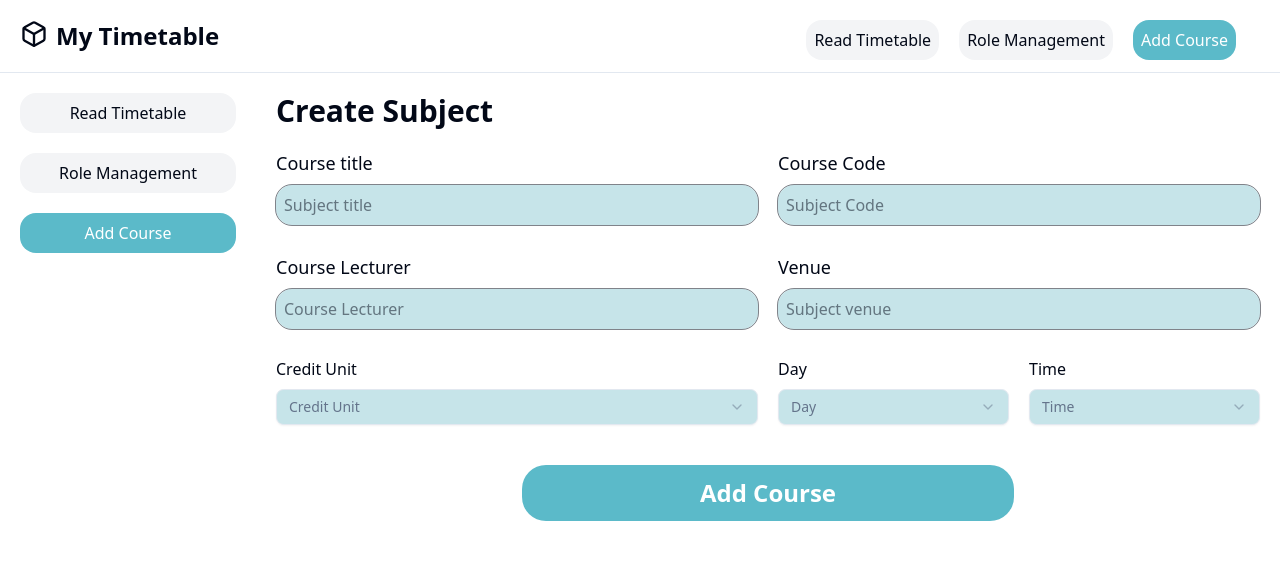
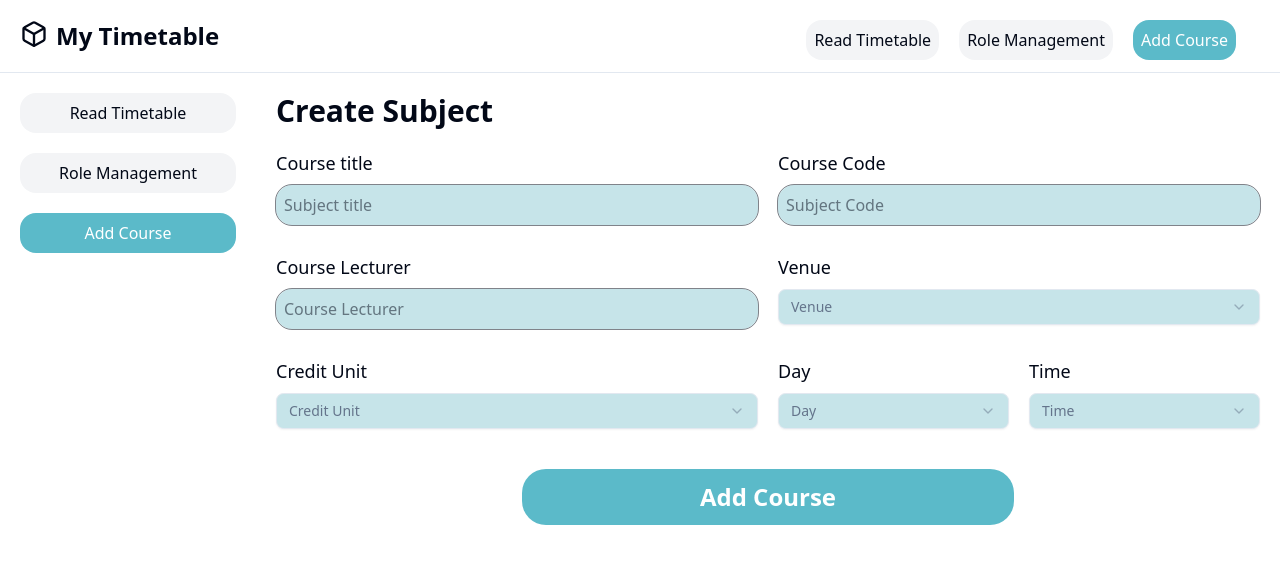
Before and after one commit to bin-abdoul/Timetable, a React (Vite) app: page /AddCourse in a window 1280 px wide. Shown: the top 564 px of the page. Built offline with nearby package versions, Linux system fonts and the light colour scheme; a web font is replaced by a local one.

Commit message:
All pages done

```diff
--- a/package.json
+++ b/package.json
@@ -42,6 +42,7 @@
     "react-hook-form": "^7.54.2",
     "react-redux": "^9.2.0",
     "react-router-dom": "^7.1.3",
+    "react-toastify": "^11.0.5",
     "recharts": "^2.15.1",
     "redux-persist": "^6.0.0",
     "sonner": "^2.0.3",
--- a/src/App.tsx
+++ b/src/App.tsx
@@ -18,7 +18,7 @@ export default function App() {
         <Route index element={<ReadTimetable />} />
         <Route path="RoleManagement" element={<RoleManagement />} />
         <Route path="AddCourse" element={<AddCourse />} />
-        <Route path="userInfo" element={<UserInfo />} />
+        <Route path="/userInfo/:userId" element={<UserInfo />} />
         <Route path="ReadTimetable" element={<ReadTimetable />} />
       </Route>
     </Routes>
--- a/src/MainPages/AddCourse.tsx
+++ b/src/MainPages/AddCourse.tsx
@@ -6,9 +6,10 @@ import {
   SelectValue,
 } from "@/components/ui/select";
 import React from "react";
+import { toast } from "react-toastify";
 
-export default function EditTimetable() {
-  const [formData, setFormData] = React.useState({
+export default function AddCourse() {
+  const [courseData, setCourseData] = React.useState({
     title: "",
     code: "",
     time: "",
@@ -17,122 +18,131 @@ export default function EditTimetable() {
     lecturer: "",
     creditUnit: "",
   });
+
   const handleChange = (e: React.ChangeEvent<HTMLInputElement>) => {
-    setFormData({ ...formData, [e.target.name]: e.target.value });
+    setCourseData({ ...courseData, [e.target.name]: e.target.value });
   };
 
-  const handleSubmit = (e: React.FormEvent) => {
+  const handleSubmit = async (e: React.FormEvent) => {
     e.preventDefault();
-    console.log("Submitting:", formData);
+
+    const { title, code, time, day, venue, lecturer, creditUnit } = courseData;
+    if (
+      !title ||
+      !code ||
+      !time ||
+      !day ||
+      !venue ||
+      !lecturer ||
+      !creditUnit
+    ) {
+      toast.error("Please fill out all fields!");
+      return;
+    }
+
+    try {
+      const res = await fetch("/api/courses", {
+        method: "POST",
+        headers: { "Content-Type": "application/json" },
+        body: JSON.stringify(courseData),
+      });
+
+      if (!res.ok) throw new Error("Failed to add course");
+
+      toast.success("Course added successfully!");
+      setCourseData({
+        title: "",
+        code: "",
+        time: "",
+        day: "",
+        venue: "",
+        lecturer: "",
+        creditUnit: "",
+      });
+    } catch (err) {
+      console.error(err);
+      toast.error("Error adding course.");
+    }
   };
+
   return (
     <div className="flex flex-col gap-5">
-      <div className="">
-        <h1 className="font-bold text-3xl">Create Subject</h1>
-      </div>
-      <form action="" onSubmit={handleSubmit}>
+      <h1 className="font-bold text-3xl">Create Subject</h1>
+
+      <form onSubmit={handleSubmit}>
         <div className="grid grid-cols-2 gap-5">
           <Inputs
             title="Course title"
             id="title"
             placeholder="Subject title"
-            value={formData.title}
+            value={courseData.title}
             onChange={handleChange}
           />
-
           <Inputs
             title="Course Code"
             id="code"
             placeholder="Subject Code"
-            value={formData.code}
+            value={courseData.code}
             onChange={handleChange}
           />
           <Inputs
             title="Course Lecturer"
             id="lecturer"
             placeholder="Course Lecturer"
-            value={formData.lecturer}
+            value={courseData.lecturer}
             onChange={handleChange}
           />
-          <Inputs
-            title="Venue"
-            id="venue"
-            placeholder="Subject venue"
-            value={formData.venue}
-            onChange={handleChange}
+          <SelectField
+            label="Venue"
+            placeholder="Venue"
+            value={courseData.venue}
+            options={["Room A", "Room B", "Room C", "Room D", "Room E"]}
+            onChange={(val) => setCourseData({ ...courseData, venue: val })}
           />
-          <div className="">
-            <label htmlFor="" className="font-medium">
-              Credit Unit
-            </label>
-            <Select
-              onValueChange={(val) =>
-                setFormData({ ...formData, creditUnit: val })
-              }
-            >
-              <SelectTrigger className="w-[100%] bg-[#48a9b84f] mt-2">
-                <SelectValue placeholder="Credit Unit" />
-              </SelectTrigger>
-              <SelectContent>
-                <SelectItem value="0">One</SelectItem>
-                <SelectItem value="1">Two</SelectItem>
-                <SelectItem value="2">Three</SelectItem>
-                <SelectItem value="3">Four</SelectItem>
-              </SelectContent>
-            </Select>
-          </div>
-          <div className="flex gap-5 justify-evenly">
-            <div className="w-full">
-              <label htmlFor="" className="font-medium">
-                Day
-              </label>
-              <Select
-                onValueChange={(val) =>
-                  setFormData({ ...formData, day: val })
-                }
-              >
-                <SelectTrigger className="w-[100%] bg-[#48a9b84f] mt-2">
-                  <SelectValue placeholder="Day" />
-                </SelectTrigger>
-                <SelectContent>
-                  <SelectItem value="0">Monday</SelectItem>
-                  <SelectItem value="1">Tuesday</SelectItem>
-                  <SelectItem value="2">Wednessday</SelectItem>
-                  <SelectItem value="3">Thursday</SelectItem>
-                  <SelectItem value="4">Friday</SelectItem>
-                </SelectContent>
-              </Select>
-            </div>
-            <div className="w-full">
-              <label htmlFor="" className="font-medium">
-                Time
-              </label>
-              <Select
-                onValueChange={(val) =>
-                  setFormData({ ...formData, time: val })
-                }
-              >
-                <SelectTrigger className="w-[100%] bg-[#48a9b84f] mt-2">
-                  <SelectValue placeholder="Time" />
-                </SelectTrigger>
-                <SelectContent>
-                  <SelectItem value="1">8:00AM -- 10:00AM</SelectItem>
-                  <SelectItem value="2">10:00AM -- 12:00PM</SelectItem>
-                  <SelectItem value="3">12:00PM -- 1:00PM</SelectItem>
-                  <SelectItem value="4">2:00PM -- 4:00PM</SelectItem>
-                  <SelectItem value="5">4:00PM -- 6:00PM</SelectItem>
-                </SelectContent>
-              </Select>
-            </div>
+          <SelectField
+            label="Credit Unit"
+            placeholder="Credit Unit"
+            value={courseData.creditUnit}
+            options={["1", "2", "3", "4"]}
+            onChange={(val) =>
+              setCourseData({ ...courseData, creditUnit: val })
+            }
+          />
+          <div className="flex gap-5">
+            <SelectField
+              label="Day"
+              placeholder="Day"
+              value={courseData.day}
+              options={["Monday", "Tuesday", "Wednesday", "Thursday", "Friday"]}
+              onChange={(val) => setCourseData({ ...courseData, day: val })}
+            />
+            <SelectField
+              label="Time"
+              placeholder="Time"
+              value={courseData.time}
+              options={[
+                "8:00AM -- 10:00AM",
+                "10:00AM -- 12:00PM",
+                "12:00PM -- 1:00PM",
+                "2:00PM -- 4:00PM",
+                "4:00PM -- 6:00PM",
+              ]}
+              onChange={(val) => setCourseData({ ...courseData, time: val })}
+            />
           </div>
         </div>
-        <button className="bg-[#5BBAC9] hover:bg-[#48A9B8] duration-100 text-white font-bold text-2xl  p-3 w-[50%] flex justify-center mx-auto my-10 rounded-3xl">
+
+        <button
+          type="submit"
+          className="bg-[#5BBAC9] hover:bg-[#48A9B8] duration-100 text-white font-bold text-2xl  p-3 w-[50%] flex justify-center mx-auto my-10 rounded-3xl"
+        >
           Add Course
         </button>
       </form>
     </div>
   );
 }
+
 type InputFieldProps = {
   title: string;
   id: string;
@@ -141,11 +151,12 @@ type InputFieldProps = {
   type?: string;
   onChange: (e: React.ChangeEvent<HTMLInputElement>) => void;
 };
+
 const Inputs = ({
   title,
   id,
   placeholder,
-  type,
+  type = "text",
   value,
   onChange,
 }: InputFieldProps) => {
@@ -166,3 +177,34 @@ const Inputs = ({
     </div>
   );
 };
+
+type SelectFieldProps = {
+  label: string;
+  placeholder: string;
+  value: string;
+  options: string[];
+  onChange: (val: string) => void;
+};
+
+const SelectField = ({
+  label,
+  placeholder,
+  options,
+  onChange,
+}: SelectFieldProps) => (
+  <div className="flex flex-col w-full">
+    <label className="font-medium text-lg">{label}</label>
+    <Select onValueChange={onChange}>
+      <SelectTrigger className="w-full bg-[#48a9b84f] mt-2">
+        <SelectValue placeholder={placeholder} />
+      </SelectTrigger>
+      <SelectContent>
+        {options.map((opt) => (
+          <SelectItem key={opt} value={opt}>
+            {opt}
+          </SelectItem>
+        ))}
+      </SelectContent>
+    </Select>
+  </div>
+);
--- a/src/MainPages/ReadTimetable.tsx
+++ b/src/MainPages/ReadTimetable.tsx
@@ -11,6 +11,7 @@ import {
   AlertDialogTitle,
   AlertDialogTrigger,
 } from "@/components/ui/alert-dialog";
+import { toast } from "react-toastify";
 import {
   Dialog,
   DialogContent,
@@ -40,6 +41,8 @@ const timetableData = [
     courseTitle: "Intro to Algorithms",
     lecturer: "Dr. Smith",
     venue: "Room A",
+    creditUnit: "2",
+    id: "id",
   },
   {
     day: "Monday",
@@ -48,6 +51,8 @@ const timetableData = [
     courseTitle: "Linear Algebra",
     lecturer: "Prof. Jane",
     venue: "Room B",
+    creditUnit: "1",
+    id: "id",
   },
   {
     day: "Tuesday",
@@ -56,6 +61,8 @@ const timetableData = [
     courseTitle: "Mechanics",
     lecturer: "Dr. Ray",
     venue: "Room C",
+    creditUnit: "3",
+    id: "id",
   },
   {
     day: "Friday",
@@ -64,17 +71,38 @@ const timetableData = [
     courseTitle: "Mechanics",
     lecturer: "Dr. Ray",
     venue: "Room C",
+    creditUnit: "4",
+    id: "id",
+  },
+  {
+    day: "Thursday",
+    timeSlot: "2:00PM -- 4:00PM",
+    courseCode: "PHY104",
+    courseTitle: "Mechanics",
+    lecturer: "Dr. Ray",
+    venue: "Room C",
+    creditUnit: "4",
+    id: "id",
   },
 ];
 export default function ReadTimetable() {
   const [timetable, setTimetable] = useState([]);
 
-  // useEffect(() => {
-  //   fetch("/api/timetable")
-  //     .then((res) => res.json())
-  //     .then((data) => setTimetable(data))
-  //     .catch((err) => console.error("Failed to fetch timetable:", err));
-  // }, []);
+  useEffect(() => {
+    fetch("/api/timetable")
+      .then((res) => {
+        if (!res.ok) throw new Error("Failed to load timetable");
+        return res.json();
+      })
+      .then((data) => {
+        setTimetable(data);
+        toast.success("Timetable loaded successfully!");
+      })
+      .catch((err) => {
+        console.error(err);
+        toast.error("Error loading timetable.");
+      });
+  }, []);
 
   const getCellData = (day: string, timeSlot: string) => {
     return timetableData.find(
@@ -119,84 +147,149 @@ export default function ReadTimetable() {
 }
 
 const Tdata = ({
+  id,
   courseCode,
   courseTitle,
   lecturer,
   venue,
+  creditUnit,
 }: {
+  id: string; // must be included from MongoDB _id
   courseCode: string;
   courseTitle: string;
   lecturer: string;
   venue: string;
+  creditUnit: string;
 }) => {
+  const [code, setCode] = useState(courseCode);
+  const [title, setTitle] = useState(courseTitle);
+  const [teacher, setTeacher] = useState(lecturer);
+
+  const handleUpdate = async () => {
+    // try {
+    //   const res = await fetch(`https://your-api-url.com/timetable/${id}`, {
+    //     method: "PUT",
+    //     headers: { "Content-Type": "application/json" },
+    //     body: JSON.stringify({
+    //       courseCode: code,
+    //       courseTitle: title,
+    //       lecturer: teacher,
+    //     }),
+    //   });
+    //   if (res.ok) {
+    //     alert("Updated successfully");
+    //   } else {
+    //     alert("Update failed");
+    //   }
+    // } catch (err) {
+    //   console.error(err);
+    //   alert("Error updating data");
+    // }
+  };
+
+  const handleDelete = async () => {
+    // try {
+    //   const res = await fetch(`https://your-api-url.com/timetable/${id}`, {
+    //     method: "DELETE",
+    //   });
+    //   if (res.ok) {
+    //     alert("Deleted successfully");
+    //     // Optionally trigger a refetch
+    //   } else {
+    //     alert("Delete failed");
+    //   }
+    // } catch (err) {
+    //   console.error(err);
+    //   alert("Error deleting data");
+    // }
+  };
+
   return (
     <div className="border p-2 text-lg text-center flex flex-col gap-2">
       <p className="font-bold flex gap-1 text-blue-600 justify-center">
-        {courseCode} <Star color="orange" fill="red" size={20} />
+        {courseCode} : {creditUnit}
+        <Star color="orange" fill="red" size={20} />
       </p>
       <p className="text-sm font-medium text-red-900">{courseTitle}</p>
       <p className="text-green-800 font-medium text-sm">{lecturer}</p>
       <p className="text-sky-500 font-medium text-sm">{venue}</p>
-      <div className="flex">
-        <button className="px-2 py-1 rounded-lg duration-150">
+
+      <div className="flex justify-evenly mt-2">
         <Dialog>
           <DialogTrigger asChild>
-              <Button variant="outline">Update</Button>
+            <Button variant="outline" className="text-sm">
+              Update
+            </Button>
           </DialogTrigger>
           <DialogContent className="sm:max-w-[425px]">
             <DialogHeader>
-                <DialogTitle>Edit profile</DialogTitle>
+              <DialogTitle>Edit Course</DialogTitle>
               <DialogDescription>
-                  Make changes to your profile here. Click save when you're
-                  done.
+                Update course information and save changes.
               </DialogDescription>
             </DialogHeader>
             <div className="grid gap-4 py-4">
               <div className="grid grid-cols-4 items-center gap-4">
-                  <label htmlFor="name" className="text-right">
-                    Name
+                <label htmlFor="code" className="text-right">
+                  Code
                 </label>
                 <Input
-                    id="name"
-                    defaultValue="Pedro Duarte"
+                  id="code"
+                  value={code}
+                  onChange={(e) => setCode(e.target.value)}
                   className="col-span-3"
                 />
               </div>
               <div className="grid grid-cols-4 items-center gap-4">
-                  <label htmlFor="username" className="text-right">
-                    Username
+                <label htmlFor="title" className="text-right">
+                  Title
                 </label>
                 <Input
-                    id="username"
-                    defaultValue="@peduarte"
+                  id="title"
+                  value={title}
+                  onChange={(e) => setTitle(e.target.value)}
+                  className="col-span-3"
+                />
+              </div>
+              <div className="grid grid-cols-4 items-center gap-4">
+                <label htmlFor="lecturer" className="text-right">
+                  Lecturer
+                </label>
+                <Input
+                  id="lecturer"
+                  value={teacher}
+                  onChange={(e) => setTeacher(e.target.value)}
                   className="col-span-3"
                 />
               </div>
             </div>
             <DialogFooter>
-                <Button type="submit">Save changes</Button>
+              <Button onClick={handleUpdate}>Save changes</Button>
             </DialogFooter>
           </DialogContent>
         </Dialog>
-        </button>
-        <Button variant="destructive">
+
         <AlertDialog>
-            <AlertDialogTrigger>Delete</AlertDialogTrigger>
+          <AlertDialogTrigger asChild>
+            <Button variant="destructive" className="text-sm">
+              Delete
+            </Button>
+          </AlertDialogTrigger>
           <AlertDialogContent>
             <AlertDialogHeader>
-                <AlertDialogTitle>Are you absolutely sure?</AlertDialogTitle>
+              <AlertDialogTitle>Are you sure?</AlertDialogTitle>
               <AlertDialogDescription>
-                  This action cannot be undone. This will permanently delete the
-                  subject from our servers.
+                This will permanently remove the course from your timetable.
               </AlertDialogDescription>
             </AlertDialogHeader>
             <AlertDialogFooter>
               <AlertDialogCancel>Cancel</AlertDialogCancel>
-                <AlertDialogAction>Continue</AlertDialogAction>
+              <AlertDialogAction onClick={handleDelete}>
+                Confirm Delete
+              </AlertDialogAction>
             </AlertDialogFooter>
           </AlertDialogContent>
         </AlertDialog>
-        </Button>
       </div>
     </div>
   );
```
Also changed, not shown: src/MainPages/RoleManagement.tsx (+113 -19 lines), src/MainPages/UserInfo.tsx (+94 -13 lines), src/MainPages/userInfoPage.txt (renamed from src/MainPages/ReadTimetable.txt), 1 other file (tests, documents, lock files or other folders). Lines whose indentation alone changed are shown as unchanged.
